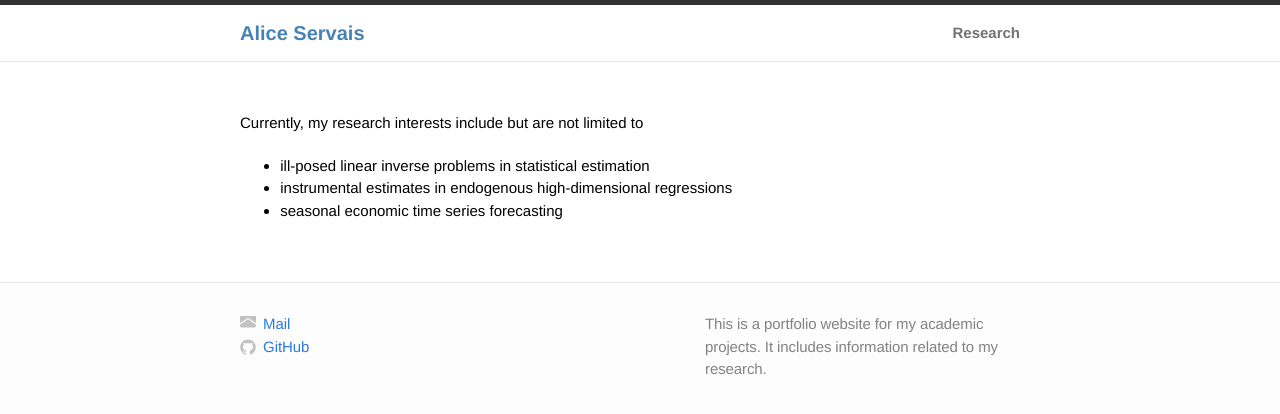
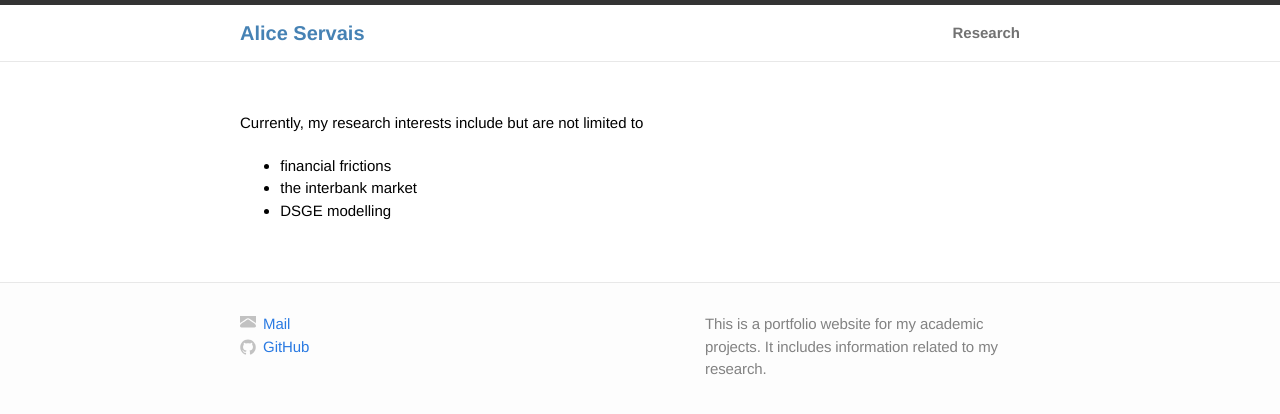
Before and after one commit to aliceservais/aliceservais.github.io, a Jekyll site: the page built from research/index.markdown, in a window 1280 px wide. Shown: the top 414 px of the page. Built offline with Jekyll 4.4.1, drawn with Linux system fonts in a browser that asks for light colours; Markdown is read by kramdown in place of the engine named in the settings.

Commit message:
Update index.markdown

```diff
--- a/research/index.markdown
+++ b/research/index.markdown
@@ -6,6 +6,6 @@ permalink: /research/
 
 Currently, my research interests include but are not limited to
 
-* ill-posed linear inverse problems in statistical estimation
-* instrumental estimates in endogenous high-dimensional regressions
-* seasonal economic time series forecasting
+* financial frictions
+* the interbank market
+* DSGE modelling
```
